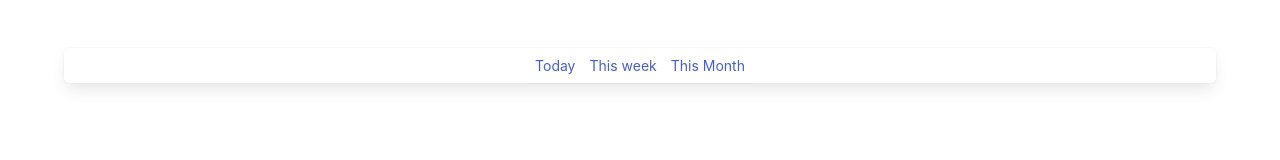
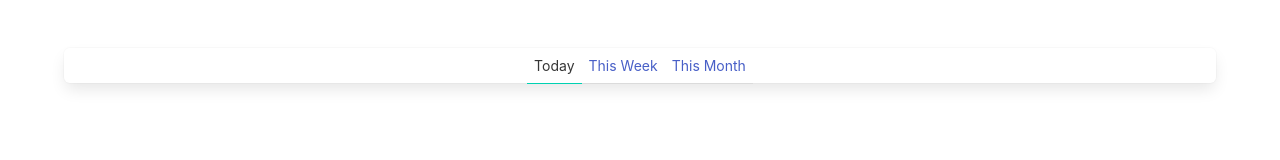
Before and after one commit to NHopewell/vue-blog, a Vue app in the folder my-app/: page / in a window 1280 px wide. Shown: the top 160 px of the page. Built offline with nearby package versions, Linux system fonts and the light colour scheme.

Commit message:
make periods an interactive reference

```diff
--- a/my-app/src/components/Timeline.vue
+++ b/my-app/src/components/Timeline.vue
@@ -1,11 +1,26 @@
 <script setup lang="ts">
-const periods = ["Today", "This week", "This Month"];
+import { ref } from "vue";
+
+const periods = ["Today", "This Week", "This Month"] as const;
+type Period = (typeof periods)[number];
+
+const selectedPeriod = ref<Period>("Today");
+
+const selectPeriod = (period: Period): void => {
+  console.log(period);
+  selectedPeriod.value = period;
+};
 </script>
 
 <template>
   <nav class="is-primary panel">
     <span class="panel-tabs">
-      <a v-for="period of periods" v-bind:key="period">
+      <a
+        v-for="period of periods"
+        :key="period"
+        :class="{ 'is-active': period === selectedPeriod }"
+        @:click="selectPeriod(period)"
+      >
         {{ period }}
       </a>
     </span>
```
